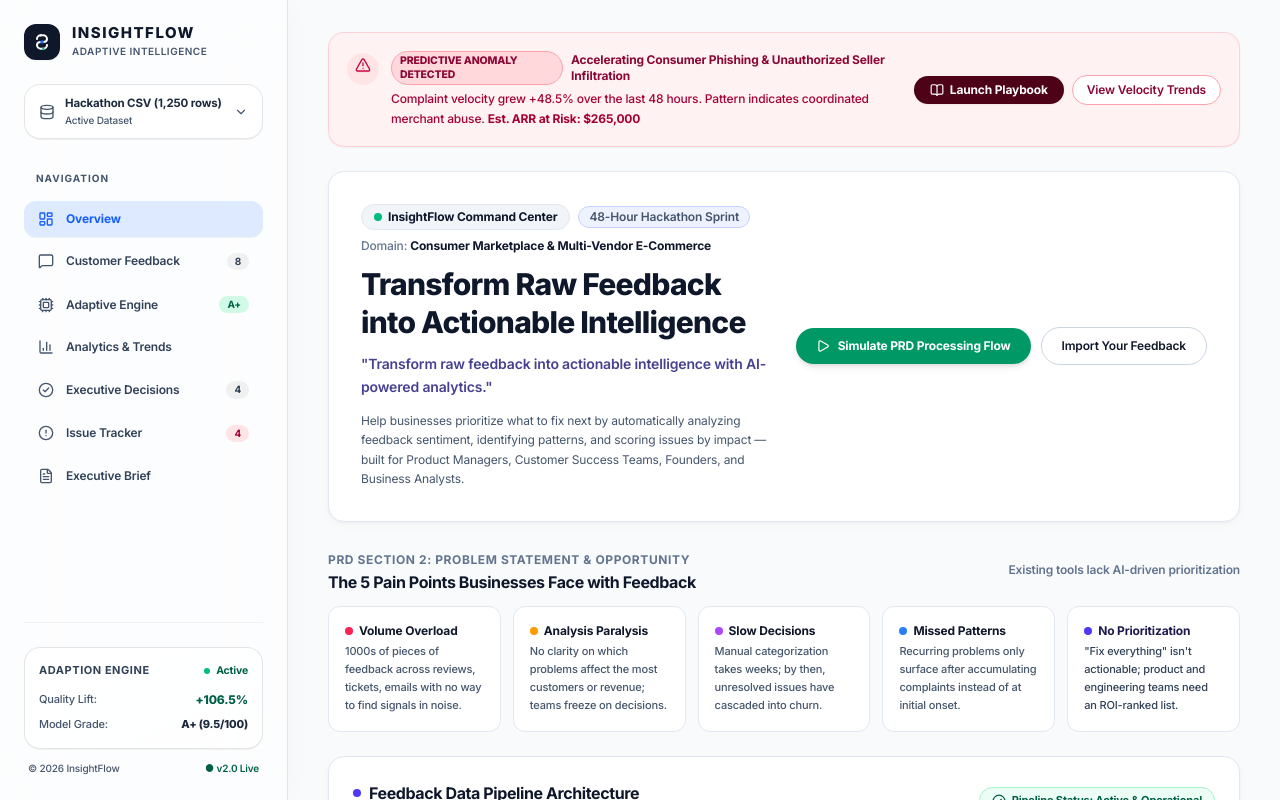
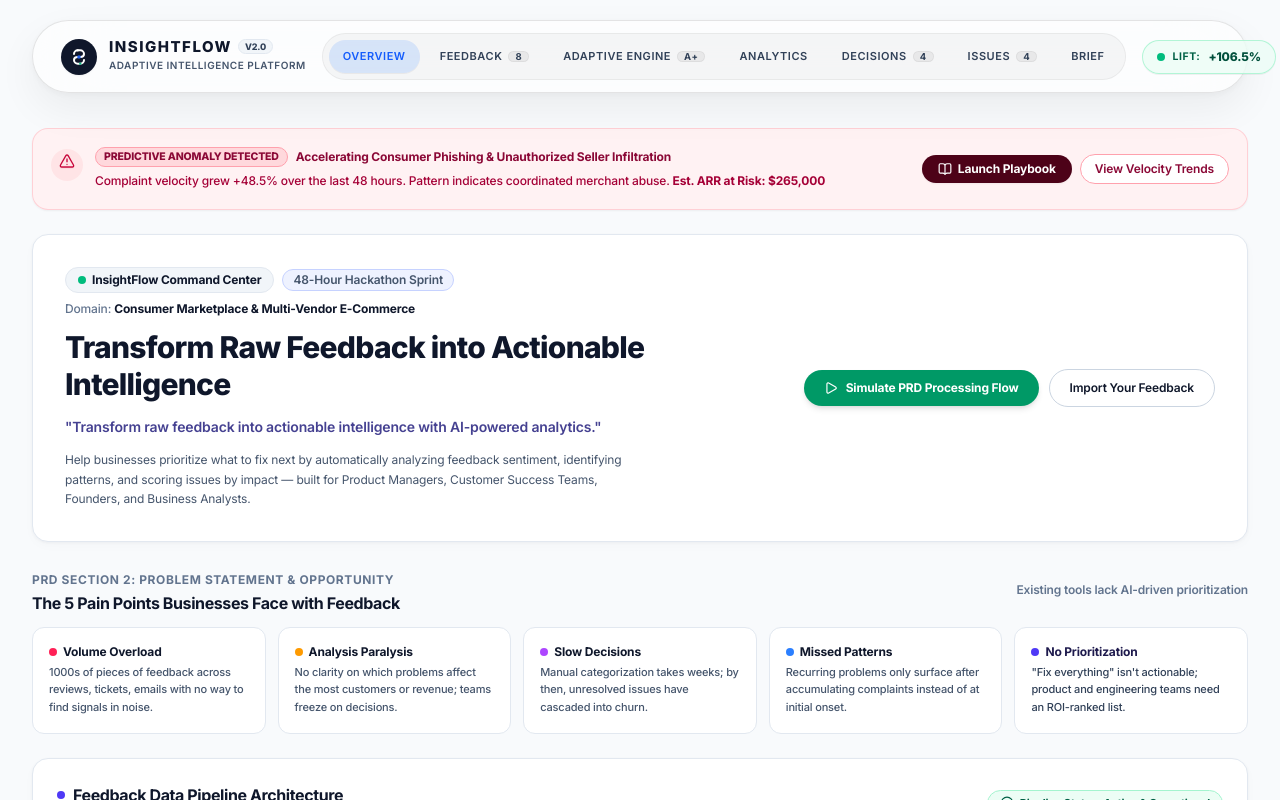
Before and after one commit to anshuvdebnath-cyber/BUILD-BATTLE-HACKATHON, a React (Vite) app: page / in a window 1280 px wide. Shown: the top 800 px of the page. Built offline with nearby package versions, Linux system fonts and the light colour scheme.

Commit message:
feat(ui): bigger and wider floating glassmorphic navbar matching Adaption Labs with generous padding and spacing

```diff
--- a/src/App.tsx
+++ b/src/App.tsx
@@ -14,12 +14,12 @@ const MainContent: React.FC = () => {
   const { activeTab } = useApp();
 
   return (
-    <div className="min-h-screen bg-[#f8fafc] text-[#0f172a] selection:bg-blue-500 selection:text-white flex flex-col md:pl-72">
-      {/* Transparent Left Sidebar with Responsive Mobile Header */}
+    <div className="min-h-screen bg-[#f8fafc] text-[#0f172a] selection:bg-blue-500 selection:text-white flex flex-col">
+      {/* Bigger, Wider Floating Glassmorphism Navbar (Adaption Labs Style) */}
       <Navbar />
 
-      {/* Main Content View Container with generous padding and spacing */}
-      <main className="flex-1 w-full max-w-7xl mx-auto px-4 sm:px-6 lg:px-10 pt-20 md:pt-8 pb-12">
+      {/* Main Content View with generous top padding to clear the wide floating navbar */}
+      <main className="flex-1 w-full max-w-7xl mx-auto px-4 sm:px-6 lg:px-8 pt-28 md:pt-32 pb-16">
         {activeTab === 'overview' && <OverviewView />}
         {activeTab === 'feedbacks' && <FeedbackView />}
         {activeTab === 'adaption-studio' && <AdaptionStudioView />}
@@ -29,7 +29,7 @@ const MainContent: React.FC = () => {
         {activeTab === 'executive-report' && <ExecutiveReportView />}
       </main>
 
-      {/* Clean Modern Footer */}
+      {/* Full Adaption Labs-style Footer */}
       <Footer />
     </div>
   );
--- a/src/components/layout/Navbar.tsx
+++ b/src/components/layout/Navbar.tsx
@@ -2,15 +2,6 @@ import React, { useState } from 'react';
 import { useApp } from '../../context/AppContext';
 import { ActiveTab } from '../../types';
 import {
-  LayoutDashboard,
-  MessageSquare,
-  Cpu,
-  BarChart3,
-  CheckCircle2,
-  AlertCircle,
-  FileText,
-  Menu,
-  X,
   Database,
   ChevronDown
 } from 'lucide-react';
@@ -26,58 +17,29 @@ export const Navbar: React.FC = () => {
     hasRunAdaption
   } = useApp();
 
-  const [mobileMenuOpen, setMobileMenuOpen] = useState(false);
-  const [datasetDropdownOpen, setDatasetDropdownOpen] = useState(false);
+  const [datasetMenuOpen, setDatasetMenuOpen] = useState(false);
   const unresolvedCount = recommendations.filter(r => r.status !== 'resolved').length;
 
-  const navItems: {
-    id: ActiveTab;
-    label: string;
-    icon: React.ReactNode;
-    badge?: string | number;
-    badgeColor?: string;
-  }[] = [
-    {
-      id: 'overview',
-      label: 'Overview',
-      icon: <LayoutDashboard className="w-4 h-4" />
-    },
-    {
-      id: 'feedbacks',
-      label: 'Customer Feedback',
-      icon: <MessageSquare className="w-4 h-4" />,
-      badge: feedbacks.length
-    },
+  const navItems: { id: ActiveTab; label: string; badge?: string | number }[] = [
+    { id: 'overview', label: 'Overview' },
+    { id: 'feedbacks', label: 'Feedback', badge: feedbacks.length },
     {
       id: 'adaption-studio',
       label: 'Adaptive Engine',
-      icon: <Cpu className="w-4 h-4" />,
-      badge: hasRunAdaption ? qualityMetrics.adaptedGrade : 'Train',
-      badgeColor: hasRunAdaption ? 'bg-emerald-100 text-emerald-800' : 'bg-blue-100 text-blue-800'
+      badge: hasRunAdaption ? qualityMetrics.adaptedGrade : undefined
     },
-    {
-      id: 'analytics',
-      label: 'Analytics & Trends',
-      icon: <BarChart3 className="w-4 h-4" />
-    },
+    { id: 'analytics', label: 'Analytics' },
     {
       id: 'recommendations',
-      label: 'Executive Decisions',
-      icon: <CheckCircle2 className="w-4 h-4" />,
+      label: 'Decisions',
       badge: recommendations.length
     },
     {
       id: 'tracker',
-      label: 'Issue Tracker',
-      icon: <AlertCircle className="w-4 h-4" />,
-      badge: unresolvedCount > 0 ? unresolvedCount : undefined,
-      badgeColor: 'bg-rose-100 text-rose-800'
+      label: 'Issues',
+      badge: unresolvedCount > 0 ? unresolvedCount : undefined
     },
-    {
-      id: 'executive-report',
-      label: 'Executive Brief',
-      icon: <FileText className="w-4 h-4" />
-    },
+    { id: 'executive-report', label: 'Brief' },
   ];
 
   const presets = [
@@ -87,65 +49,30 @@ export const Navbar: React.FC = () => {
   ];
 
   return (
-    <>
-      {/* ========================================================
-          MOBILE TOP BAR (Visible only on < md screens)
-          Transparent glass bar with logo, live status, and hamburger
-          ======================================================== */}
-      <div className="md:hidden fixed top-0 left-0 right-0 h-16 z-50 bg-white/60 backdrop-blur-2xl border-b border-black/10 px-4 flex items-center justify-between">
-        <div className="flex items-center gap-2.5">
-          <div className="w-7 h-7 rounded-lg bg-slate-900 text-white flex items-center justify-center">
-            <svg width="16" height="16" viewBox="0 0 24 24" fill="none" xmlns="http://www.w3.org/2000/svg">
-              <path d="M6 8.5C6 6.01472 8.01472 4 10.5 4H13.5C15.9853 4 18 6.01472 18 8.5C18 10.9853 15.9853 12 13.5 12H10.5C8.01472 12 6 13.0147 6 15.5C6 17.9853 8.01472 20 10.5 20H13.5C15.9853 20 18 17.9853 18 15.5" stroke="currentColor" strokeWidth="2.3" strokeLinecap="round" strokeLinejoin="round" />
-              <circle cx="12" cy="12" r="2.2" fill="#2563eb" />
-            </svg>
-          </div>
-          <span className="font-extrabold text-sm tracking-widest uppercase text-slate-900 font-sans">
-            INSIGHTFLOW
-          </span>
-        </div>
+    <div className="fixed top-3.5 md:top-5 left-0 right-0 z-50 px-4 sm:px-6 lg:px-8 flex justify-center pointer-events-none">
+      {/*
+        Bigger, Wider Floating Glassmorphism Navbar (Adaption Labs Aesthetic)
+        - Full wide capsule: max-w-[1380px]
+        - Liquid glass: bg-white/60 backdrop-blur-2xl border border-black/10 shadow-[0_16px_40px_rgba(0,0,0,0.06),0_2px_8px_rgba(0,0,0,0.04)]
+        - Generous padding and space
+      */}
+      <header className="pointer-events-auto w-full max-w-[1380px] rounded-full bg-white/60 backdrop-blur-2xl border border-black/10 shadow-[0_16px_40px_rgba(0,0,0,0.06),0_2px_8px_rgba(0,0,0,0.04)] px-5 sm:px-7 py-2.5 sm:py-3 flex items-center justify-between gap-4 transition-all">
 
-        <div className="flex items-center gap-2">
-          <div className="flex items-center gap-1.5 px-2.5 py-1 rounded-full bg-emerald-50 border border-emerald-200 text-[11px] font-bold text-emerald-800">
-            <span className="w-1.5 h-1.5 rounded-full bg-emerald-500 animate-pulse"></span>
-            <span>+{qualityMetrics.qualityLiftPercentage}%</span>
-          </div>
-
+        {/* Left: Custom Geometric Connected Node Emblem & Wordmark */}
         <button
-            onClick={() => setMobileMenuOpen(!mobileMenuOpen)}
-            className="p-2 rounded-xl bg-white/80 border border-black/10 text-slate-800 hover:bg-slate-100 transition-colors"
-            aria-label="Toggle Navigation"
+          onClick={() => setActiveTab('overview')}
+          className="flex items-center gap-3 group cursor-pointer shrink-0 select-none"
+          title="InsightFlow Platform"
         >
-            {mobileMenuOpen ? <X className="w-5 h-5" /> : <Menu className="w-5 h-5" />}
-          </button>
-        </div>
-      </div>
-
-      {/* Mobile Drawer Backdrop */}
-      {mobileMenuOpen && (
-        <div
-          onClick={() => setMobileMenuOpen(false)}
-          className="md:hidden fixed inset-0 z-40 bg-black/20 backdrop-blur-xs transition-opacity"
-        />
-      )}
-
-      {/* ========================================================
-          TRANSPARENT LEFT SIDEBAR (Desktop fixed, Mobile sliding drawer)
-          Proper space, padding, transparent glass, Adaption aesthetic
-          ======================================================== */}
-      <aside
-        className={`fixed top-0 bottom-0 left-0 z-50 w-72 h-screen flex flex-col justify-between
-          bg-white/60 backdrop-blur-2xl border-r border-black/10 shadow-[4px_0_24px_rgba(0,0,0,0.02)]
-          p-6 transition-transform duration-300 ease-in-out
-          ${mobileMenuOpen ? 'translate-x-0' : '-translate-x-full md:translate-x-0'}`}
+          {/* Custom Connected Geometric Loop Logo */}
+          <div className="w-9 h-9 rounded-full bg-slate-900 text-white flex items-center justify-center transition-transform duration-300 group-hover:scale-105 shadow-xs">
+            <svg
+              width="20"
+              height="20"
+              viewBox="0 0 24 24"
+              fill="none"
+              xmlns="http://www.w3.org/2000/svg"
             >
-        {/* Top: Brand Logo & Subtitle */}
-        <div className="flex flex-col gap-6">
-          <div className="flex items-center justify-between">
-            <div className="flex items-center gap-3">
-              {/* Bespoke Geometric Adaptive Loop Emblem */}
-              <div className="w-9 h-9 rounded-xl bg-slate-900 text-white flex items-center justify-center shadow-xs shrink-0">
-                <svg width="20" height="20" viewBox="0 0 24 24" fill="none" xmlns="http://www.w3.org/2000/svg">
               <path
                 d="M6 8.5C6 6.01472 8.01472 4 10.5 4H13.5C15.9853 4 18 6.01472 18 8.5C18 10.9853 15.9853 12 13.5 12H10.5C8.01472 12 6 13.0147 6 15.5C6 17.9853 8.01472 20 10.5 20H13.5C15.9853 20 18 17.9853 18 15.5"
                 stroke="currentColor"
@@ -159,58 +86,85 @@ export const Navbar: React.FC = () => {
             </svg>
           </div>
 
-              <div className="flex flex-col">
-                <span className="font-extrabold text-[15px] tracking-widest uppercase text-slate-900 font-sans leading-none">
+          <div className="flex flex-col text-left">
+            <div className="flex items-center gap-1.5 leading-none">
+              <span className="font-extrabold text-[14px] sm:text-[15px] tracking-widest uppercase text-slate-900 font-sans">
                 INSIGHTFLOW
               </span>
-                <span className="text-[10px] font-semibold text-slate-600 tracking-wider uppercase mt-1">
-                  Adaptive Intelligence
+              <span className="hidden sm:inline text-[9px] font-extrabold uppercase px-1.5 py-0.5 rounded-full bg-slate-100 text-slate-700 border border-slate-200">
+                v2.0
               </span>
             </div>
+            <span className="text-[10px] font-semibold text-slate-600 tracking-wider uppercase mt-1">
+              Adaptive Intelligence Platform
+            </span>
+          </div>
+        </button>
+
+        {/* Center: Wide Navigation Pill Bar with All Tabs Cleanly Visible */}
+        <nav className="flex items-center gap-1 sm:gap-1.5 bg-black/[0.03] p-1 sm:p-1.5 rounded-full border border-black/5 overflow-x-auto no-scrollbar shrink-0">
+          {navItems.map((item) => {
+            const isActive = activeTab === item.id;
+            return (
+              <button
+                key={item.id}
+                onClick={() => setActiveTab(item.id)}
+                className={`rounded-full px-3 sm:px-3.5 py-1.5 sm:py-2 uppercase text-[10.5px] sm:text-[11px] font-semibold tracking-wider transition-all duration-200 cursor-pointer flex items-center gap-1.5 whitespace-nowrap shrink-0 ${
+                  isActive
+                    ? 'bg-blue-500/15 text-blue-600 font-bold shadow-2xs'
+                    : 'hover:bg-black/5 text-slate-700 hover:text-black'
+                }`}
+              >
+                <span>{item.label}</span>
+                {item.badge !== undefined && (
+                  <span className={`text-[9.5px] font-bold px-1.5 py-0.2 rounded-full leading-none ${
+                    isActive
+                      ? 'bg-blue-600 text-white'
+                      : 'bg-black/5 text-slate-700 border border-black/5'
+                  }`}>
+                    {item.badge}
+                  </span>
+                )}
+              </button>
+            );
+          })}
+        </nav>
+
+        {/* Right: Live Sync Lift Beacon & Dataset Dropdown */}
+        <div className="flex items-center gap-2 sm:gap-3 shrink-0">
+
+          {/* Quality Lift Beacon */}
+          <div className="hidden md:flex items-center gap-2 px-3.5 py-2 rounded-full bg-emerald-50/80 border border-emerald-200/80 text-emerald-900 text-xs font-bold shadow-2xs">
+            <span className="w-2 h-2 rounded-full bg-emerald-500 animate-pulse"></span>
+            <span className="text-[10.5px] uppercase tracking-wider text-emerald-800">Lift:</span>
+            <span className="font-extrabold text-[12px]">+{qualityMetrics.qualityLiftPercentage}%</span>
           </div>
 
-            {/* Mobile close button inside drawer */}
-            <button
-              onClick={() => setMobileMenuOpen(false)}
-              className="md:hidden p-1.5 rounded-lg text-slate-600 hover:bg-black/5"
-            >
-              <X className="w-5 h-5" />
-            </button>
-          </div>
-
-          {/* Dataset Switcher Transparent Pill */}
+          {/* Dataset Selector Dropdown */}
           <div className="relative">
             <button
-              onClick={() => setDatasetDropdownOpen(!datasetDropdownOpen)}
-              className="w-full flex items-center justify-between px-3.5 py-2.5 rounded-2xl bg-white/70 hover:bg-white/90 border border-black/10 text-left transition-all shadow-2xs group cursor-pointer"
+              onClick={() => setDatasetMenuOpen(!datasetMenuOpen)}
+              className="rounded-full h-10 px-4 bg-white/70 hover:bg-white/95 border border-black/10 text-xs font-bold tracking-wide flex items-center gap-2 text-slate-800 transition-all cursor-pointer shadow-2xs hover:shadow-sm"
             >
-              <div className="flex items-center gap-2.5 overflow-hidden">
-                <Database className="w-4 h-4 text-slate-600 shrink-0 group-hover:text-blue-600 transition-colors" />
-                <div className="flex flex-col truncate">
-                  <span className="text-[11.5px] font-bold text-slate-800 truncate">
-                    Hackathon CSV (1,250 rows)
-                  </span>
-                  <span className="text-[10px] text-slate-600 font-medium">
-                    Active Dataset
-                  </span>
-                </div>
-              </div>
-              <ChevronDown className={`w-3.5 h-3.5 text-slate-600 transition-transform ${datasetDropdownOpen ? 'rotate-180' : ''}`} />
+              <Database className="w-3.5 h-3.5 text-slate-600" />
+              <span className="hidden xl:inline text-[11.5px]">Hackathon CSV</span>
+              <ChevronDown className={`w-3.5 h-3.5 text-slate-600 transition-transform ${datasetMenuOpen ? 'rotate-180' : ''}`} />
             </button>
 
-            {datasetDropdownOpen && (
-              <div className="absolute top-full left-0 right-0 mt-2 bg-white/95 backdrop-blur-2xl border border-black/10 rounded-2xl shadow-xl py-2 z-50 animate-in fade-in zoom-in-95 duration-150">
-                <div className="px-3 py-1 text-[10px] font-bold uppercase tracking-wider text-slate-600">
-                  Switch Active Preset
+            {/* Dropdown Menu */}
+            {datasetMenuOpen && (
+              <div className="absolute right-0 mt-2 w-72 rounded-2xl bg-white/95 backdrop-blur-2xl border border-black/10 shadow-xl py-2 z-50 animate-in fade-in zoom-in-95 duration-150">
+                <div className="px-4 py-1.5 border-b border-black/5 text-[10px] font-bold uppercase tracking-wider text-slate-600">
+                  Select Active Dataset
                 </div>
                 {presets.map((preset) => (
                   <button
                     key={preset.id}
                     onClick={() => {
                       loadPreset(preset.id as any);
-                      setDatasetDropdownOpen(false);
+                      setDatasetMenuOpen(false);
                     }}
-                    className="w-full text-left px-3 py-2 text-xs hover:bg-slate-100 transition-colors flex flex-col cursor-pointer"
+                    className="w-full text-left px-4 py-2.5 text-xs hover:bg-slate-100 transition-colors flex flex-col cursor-pointer"
                   >
                     <span className="font-semibold text-slate-800">{preset.label}</span>
                     <span className="text-[10.5px] text-slate-600">{preset.note}</span>
@@ -220,82 +174,9 @@ export const Navbar: React.FC = () => {
             )}
           </div>
 
-          {/* Navigation Section with Generous Spacing and Padding */}
-          <nav className="flex flex-col gap-1.5 pt-2">
-            <div className="px-3 pb-2 text-[10px] font-bold uppercase tracking-widest text-slate-600">
-              Navigation
         </div>
 
-            {navItems.map((item) => {
-              const isActive = activeTab === item.id;
-              return (
-                <button
-                  key={item.id}
-                  onClick={() => {
-                    setActiveTab(item.id);
-                    setMobileMenuOpen(false);
-                  }}
-                  className={`w-full flex items-center justify-between px-3.5 py-2.5 rounded-xl text-xs transition-all duration-200 cursor-pointer text-left ${
-                    isActive
-                      ? 'bg-blue-500/15 text-blue-600 font-bold shadow-2xs'
-                      : 'text-slate-700 hover:text-black hover:bg-black/5 font-semibold'
-                  }`}
-                >
-                  <div className="flex items-center gap-3">
-                    <span className={isActive ? 'text-blue-600' : 'text-slate-600 group-hover:text-black'}>
-                      {item.icon}
-                    </span>
-                    <span>{item.label}</span>
+      </header>
     </div>
-
-                  {item.badge !== undefined && (
-                    <span className={`text-[10px] font-bold px-2 py-0.5 rounded-full ${
-                      item.badgeColor || (isActive ? 'bg-blue-600 text-white' : 'bg-black/5 text-slate-700')
-                    }`}>
-                      {item.badge}
-                    </span>
-                  )}
-                </button>
-              );
-            })}
-          </nav>
-        </div>
-
-        {/* Bottom Sidebar Card: Engine Status & Adaption Lift */}
-        <div className="pt-6 border-t border-black/5 flex flex-col gap-3">
-          <div className="rounded-2xl p-3.5 bg-gradient-to-br from-white/80 to-white/50 border border-black/10 shadow-2xs flex flex-col gap-2">
-            <div className="flex items-center justify-between">
-              <span className="text-[11px] font-bold uppercase tracking-wider text-slate-700">
-                Adaption Engine
-              </span>
-              <span className="flex items-center gap-1.5 text-[10.5px] font-bold text-emerald-800">
-                <span className="w-1.5 h-1.5 rounded-full bg-emerald-500 animate-pulse"></span>
-                <span>Active</span>
-              </span>
-            </div>
-
-            <div className="flex items-center justify-between pt-1">
-              <span className="text-[11px] text-slate-600 font-medium">Quality Lift:</span>
-              <span className="text-xs font-extrabold text-emerald-800">
-                +{qualityMetrics.qualityLiftPercentage}%
-              </span>
-            </div>
-
-            <div className="flex items-center justify-between text-[11px] text-slate-600 font-medium">
-              <span>Model Grade:</span>
-              <span className="font-extrabold text-slate-800">
-                {qualityMetrics.adaptedGrade} ({qualityMetrics.adaptedScore}/100)
-              </span>
-            </div>
-          </div>
-
-          <div className="flex items-center justify-between text-[10px] text-slate-600 font-medium px-1">
-            <span>© 2026 InsightFlow</span>
-            <span className="text-emerald-800 font-semibold">● v2.0 Live</span>
-          </div>
-        </div>
-
-      </aside>
-    </>
   );
 };
```
Lines whose indentation alone changed are shown as unchanged.
